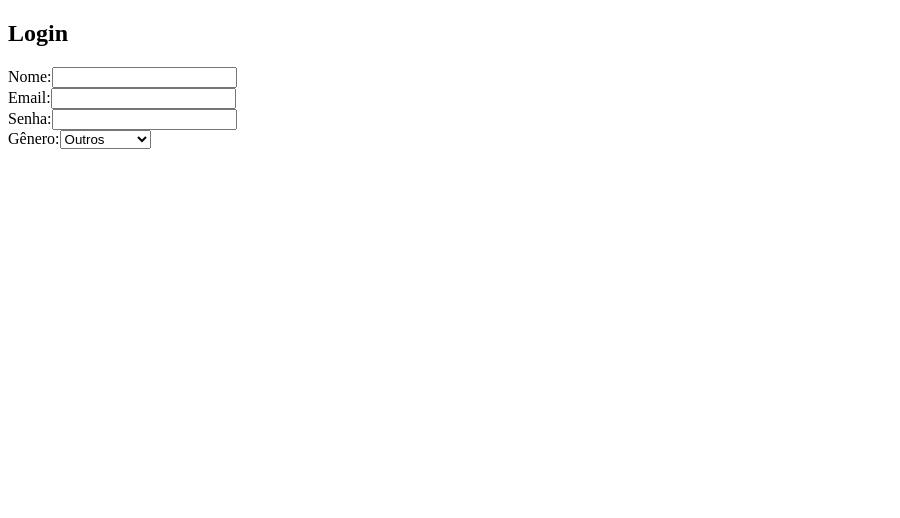
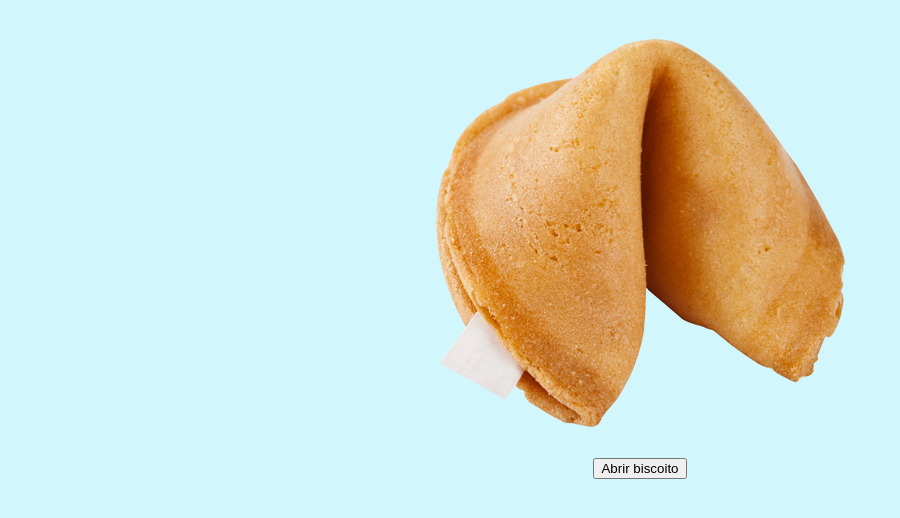
Before and after one commit to EmyBatista21/Udemy, a React (Create React App) app in the folder myapp/: page / in a window 1280 px wide. Shown: the top 518 px of the page, without its empty margins (0-900 px from the left). Built offline with nearby package versions, Linux system fonts and the light colour scheme.

Commit message:
Projeto biscoito do azar

```diff
--- a/myapp/src/App.js
+++ b/myapp/src/App.js
@@ -1,52 +1,51 @@
 import React, { Component } from 'react';
-
+import './estilo.css';
 class App extends Component {
   constructor(props) {
     super(props);
     this.state = {
-      form: {
-        nome: '',
-        email: '',
-        senha: '',
-        genero: ''
-      }
+      textoFrase: ''
     }
-    this.alteraDados = this.alteraDados.bind(this);
 
+    this.frases = [
+      'Cale a boca de quem acreditou em você.',
+      'Siga os erros e aprenda com eles.',
+      'O bom-senso é superestimado e pouco útil.',
+      'O riso é a menor distância entre a solidão e a tristeza.',
+      'Preocupe-se sempre, pois a felicidade é ilusória.',
+      'Ignore o óbvio, não pense no improvável e aceite o impossível.',
+      'Acredite em tragédias, pois elas sempre acontecem.',
+      'A maior barreira para o sucesso é a esperança no futuro.'
+    ];
+    this.quebraBiscoito = this.quebraBiscoito.bind(this);
   }
 
-  alteraDados(event) {
-    let form = this.state.form;
-    form[event.target.name] = event.target.value;
-    this.setState({ form: form });
+  quebraBiscoito(){
+    let state = this.state
+    let numeroAletario = Math.floor(Math.random() * this.frases.length);
+    state.textoFrase = '" ' + this.frases[numeroAletario] + ' "';
+    this.setState(state);
   }
-
   render() {
     return (
-      <div>
-        <h2>Login</h2>
-        Nome:
-        <input type='text' name='nome' value={this.state.form.nome} onChange={this.alteraDados} /> <br />
-        Email:
-        <input type='email' name='email' value={this.state.form.email} onChange={this.alteraDados} /> <br />
-        Senha:
-        <input type='password' name='senha' value={this.state.form.senha} onChange={this.alteraDados} /> <br />
-        Gênero:
-        <select name='genero' value={this.state.form.genero} onChange={this.alteraDados}>
-          <option value='Outros'>Outros</option>
-          <option value='Não binário'>Não binário</option>
-          <option value='Mulher'>Mulher</option>
-          <option value='Homem'>Homem</option>
-        </select>
-        <div>
-          <h3>{this.state.form.nome}</h3>
-          <h3>{this.state.form.email}</h3>
-          <h3>{this.state.form.senha}</h3>
-          <h3>{this.state.form.genero}</h3>
-        </div>
+      <div className='container'>
+        <img className='imagem' src={require('./assets/biscoito.png')}></img>
+        <Botao nome="Abrir biscoito" acaoBtn = {this.quebraBiscoito} />
+        <h3 className='textoFrase'>{this.state.textoFrase}</h3>
       </div>
     );
   }
 }
 
+class Botao extends Component{
+  render(){
+    return(
+      <div>
+        <button onClick={this.props.acaoBtn}>{this.props.nome}</button>
+      </div>
+    );
+  }
+}
+
+
 export default App;
--- /dev/null
+++ b/myapp/src/estilo.css
@@ -0,0 +1,22 @@
+body{
+    background-color: rgb(209, 247, 252);
+}
+.container{
+    display: flex;
+    flex-direction: column;
+    width: 100%;
+    justify-content: center;
+    align-items: center;
+}
+
+.img{
+    width: 300px;
+    height: 300px;
+    margin-top: 50px;
+}
+
+.textoFrase{
+    font-style: italic;
+    color:chocolate;
+    text-align: center;
+}
```
Also changed, not shown: myapp/src/assets/biscoito.png (added).
